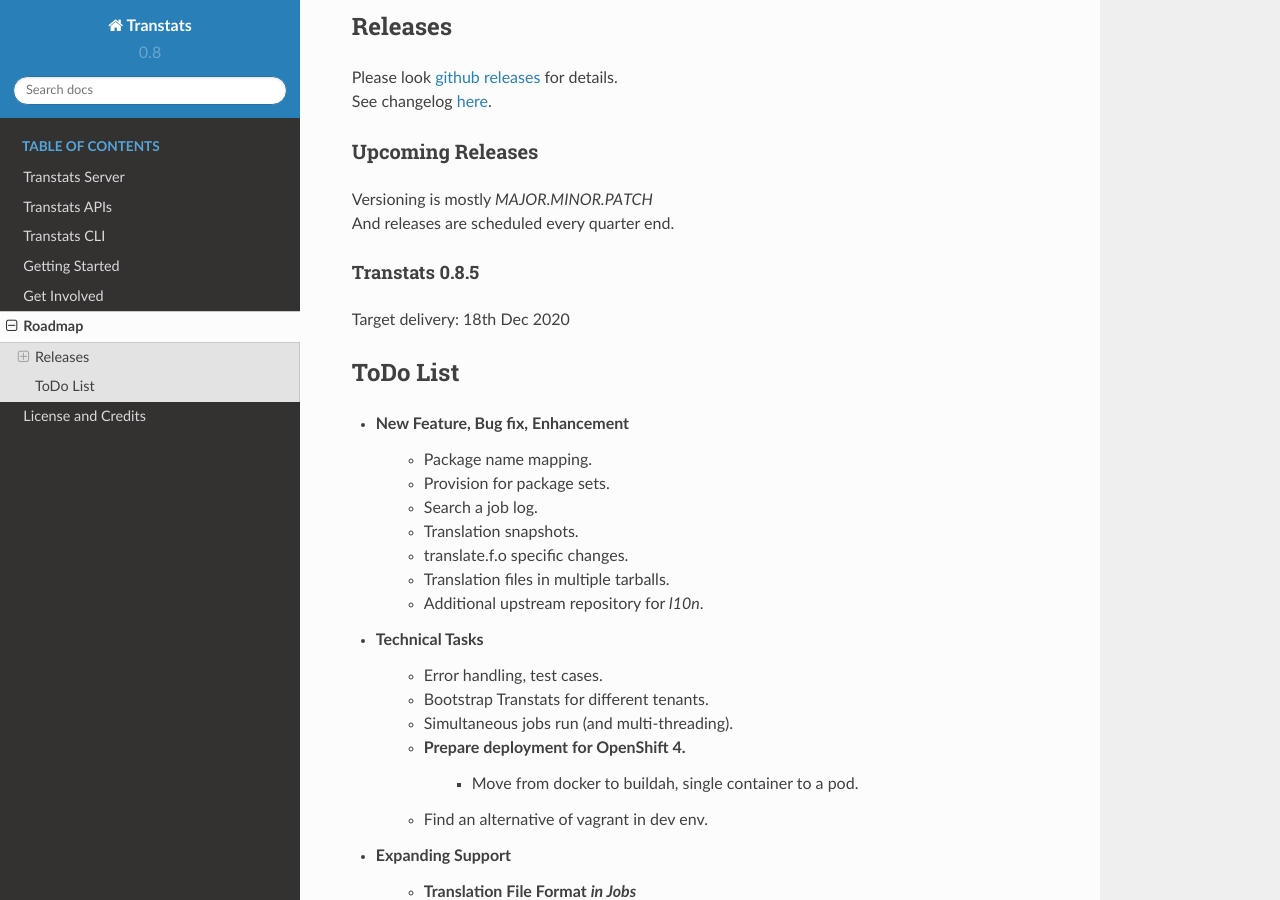
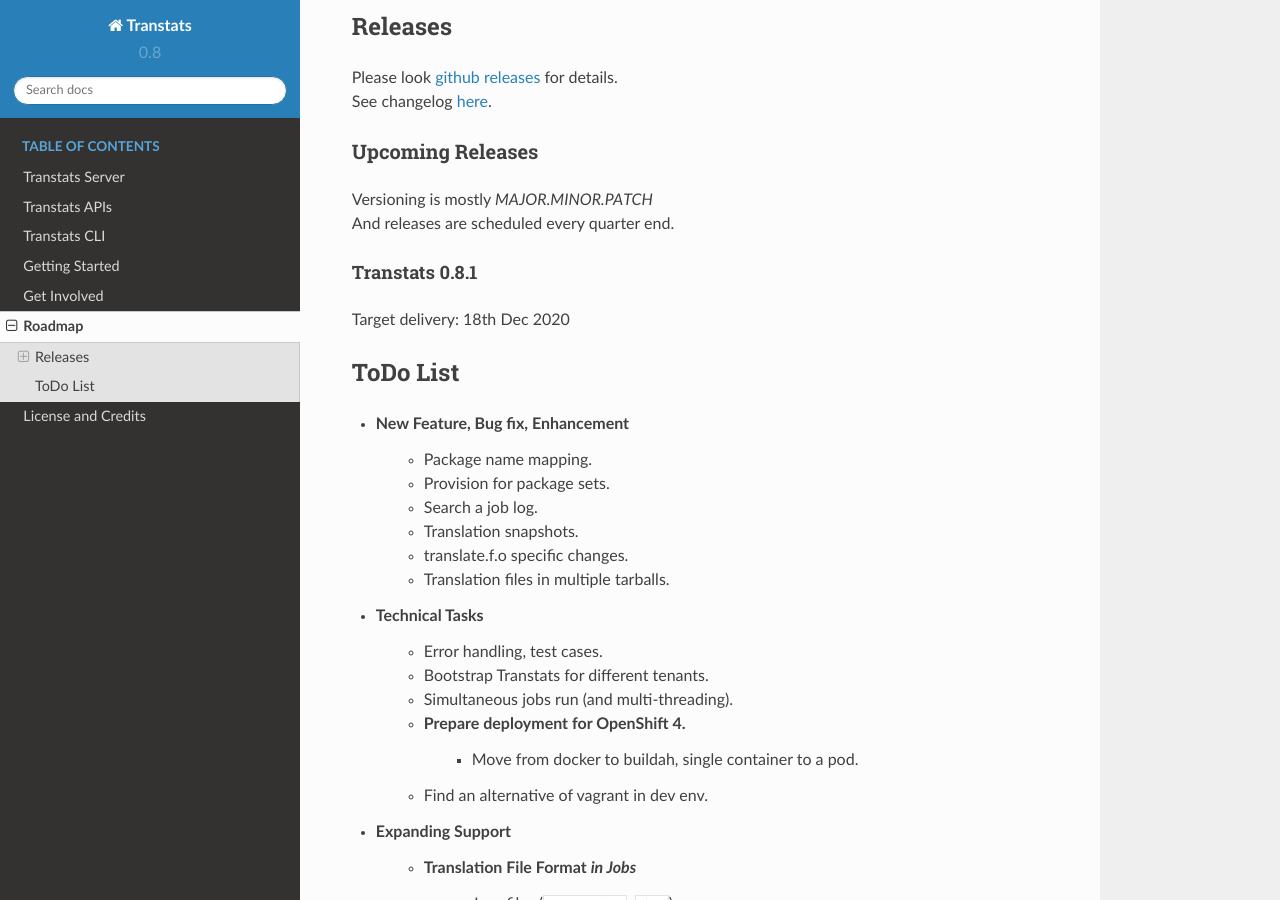
Before and after one commit to transtats/transtats, a Sphinx documentation site: the page built from docs/source/roadmap.rst, in a window 1280 px wide and 900 px high, scrolled down 270 px. Built offline with Sphinx 7.4.7 and the Read the Docs theme 2.0.0, drawn with Linux system fonts in a browser that asks for light colours.

```diff
--- a/docs/source/roadmap.rst
+++ b/docs/source/roadmap.rst
@@ -20,7 +20,7 @@ Upcoming Releases
 | And releases are scheduled every quarter end.
 
 
-Transtats 0.8.5
+Transtats 0.8.1
 ---------------
 
 | Target delivery: 18th Dec 2020
@@ -36,7 +36,6 @@ ToDo List
     - Translation snapshots.
     - translate.f.o specific changes.
     - Translation files in multiple tarballs.
-    - Additional upstream repository for `l10n`.
 
 - Technical Tasks
     - Error handling, test cases.
```
Also changed, not shown: CHANGELOG.md (+4 -0 lines).
